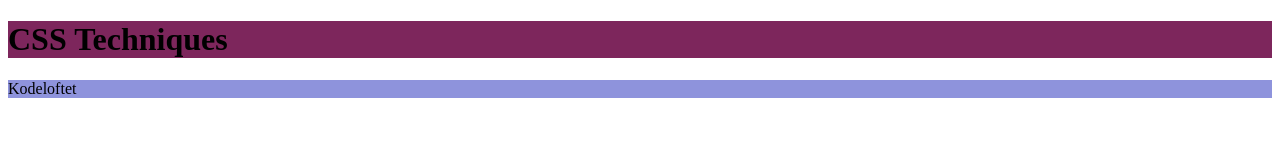
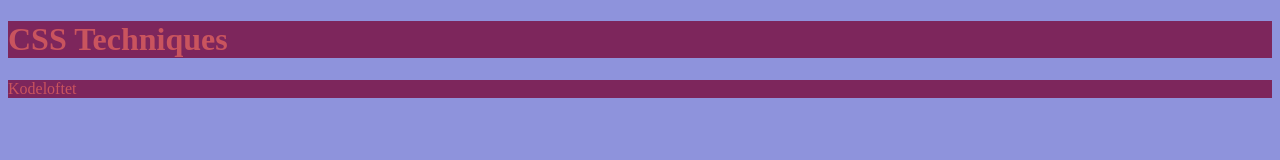
Before and after one commit to amaliebernes/css-color, a website: page index.html in a window 1280 px wide. Drawn offline with Linux system fonts and the light colour scheme.

Commit message:
Text-secondary

```diff
--- a/index.html
+++ b/index.html
@@ -1,30 +1,20 @@
 <!DOCTYPE html>
 <html lang="en" data-theme="dark">
-
   <head>
-  <meta charset="UTF-8">
-  <meta name="viewport" content="width=device-width, initial-scale=1.0">
+    <meta charset="UTF-8" />
+    <meta name="viewport" content="width=device-width, initial-scale=1.0" />
     <title>CSS techniques</title>
 
-  <link rel="stylesheet" href="palette.css">
+    <link rel="stylesheet" href="palette.css" />
   </head>
 
-<body>
-
-
+  <body class="bg-primary">
     <header class="bg-secondary">
-
-    <h1> CSS Techniques</h1>
+      <h1 class="text-secondary">CSS Techniques</h1>
     </header>
 
-
-  <footer class="bg-primary">
-
-    <p>Kodeloftet
-    </p>
+    <footer class="bg-secondary">
+      <p class="text-secondary">Kodeloftet</p>
     </footer>
-
-
   </body>
-
 </html>
--- a/palette.css
+++ b/palette.css
@@ -27,11 +27,11 @@
 
 .text-primary {
 
-    color: var(--primary);
+    color: var(--accent);
 
 }
 
 .text-secondary {
 
-    color: var(--primary);
+    color: var(--accent);
 }
```
Lines whose indentation alone changed are shown as unchanged.
